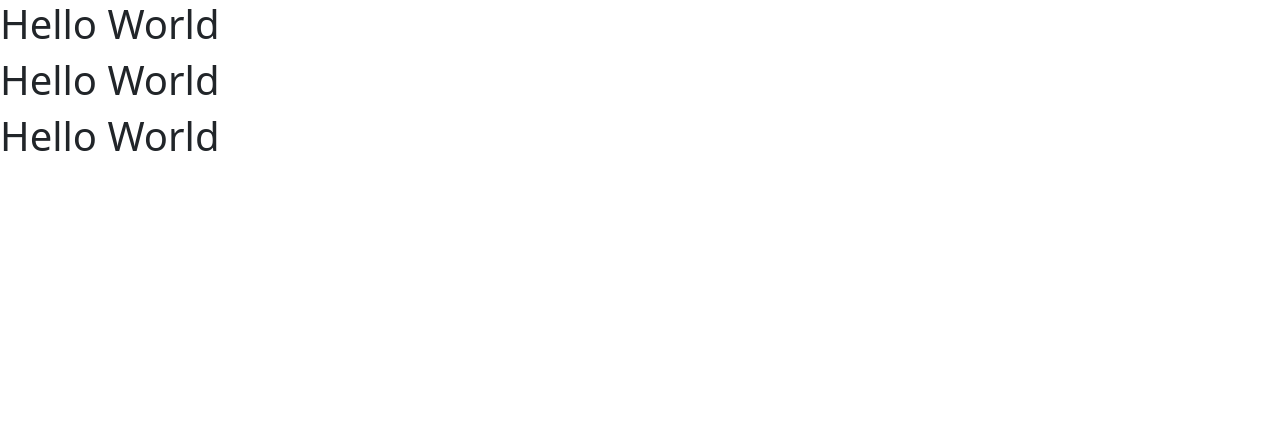
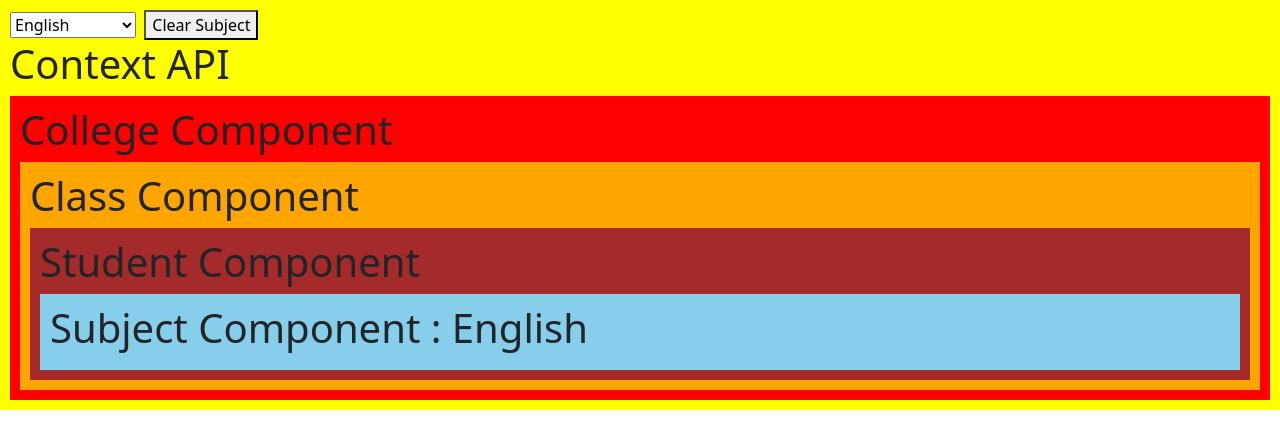
Before and after one commit to Hiii111/-react-code, a React (Vite) app: page / in a window 1280 px wide. Shown: the top 448 px of the page. Built offline with nearby package versions, Linux system fonts and the light colour scheme.

Commit message:
context api

```diff
--- a/src/App.jsx
+++ b/src/App.jsx
@@ -28,6 +28,12 @@
 //   )
 // }
 // export default App;
+
+import { useState } from "react";
+import College from "./College";
+import { SubjectContext } from "./ContextData";
+
+
 
 
 
@@ -129,17 +135,38 @@
 // }
 // export default App;
 
-import React from 'react';
-import TemperatureConverter from './components/TemperatureConverter';
-import UseActionState from './UseActionState';
-import UseId from './UseId';
-import Fragment from './Fragment';
+// import React from 'react';
+// import TemperatureConverter from './components/TemperatureConverter';
+// import UseActionState from './UseActionState';
+// import UseId from './UseId';
+// import Fragment from './Fragment';
 
-function App() {
-  return (
-    <div>
-      <Fragment />
+// function App() {
+//   return (
+//     <div>
+//       <Fragment />
+//     </div>
+//   );
+// }
+// export default App;
+
+function App(){
+  const[subject, setSubject]=useState("English");
+  return(
+    <div style={{backgroundColor: 'yellow', padding: '10px'}}>
+        <SubjectContext.Provider value={subject}>
+          <select value={subject} onChange={(event)=>setSubject(event.target.value)}>
+              <option value="">Select Subject</option>
+              <option value="Hindi">Hindi</option>
+              <option value="English">English</option>
+              <option value="Math">Math</option>
+              <option value="Urdu">Urdu</option>
+          </select> &nbsp;
+          <button onClick={()=>setSubject("")}>Clear Subject</button>
+            <h1>Context API</h1>
+            <College/>
+        </SubjectContext.Provider>
     </div>
-  );
+  )
 }
 export default App;
--- /dev/null
+++ b/src/ClassComponent.jsx
@@ -0,0 +1,11 @@
+import React from 'react'
+import Student from './Student'
+
+export default function ClassComponent() {
+  return (
+    <div style={{backgroundColor: 'orange', padding: '10px'}}>
+      <h1>Class Component</h1>
+      <Student />
+    </div>
+  )
+}
--- /dev/null
+++ b/src/College.jsx
@@ -0,0 +1,11 @@
+import React from 'react'
+import ClassComponent from './ClassComponent'
+
+export default function College() {
+  return (
+    <div style={{backgroundColor: 'red', padding: '10px'}}>
+      <h1>College Component</h1>
+      <ClassComponent />
+    </div>
+  )
+}
--- /dev/null
+++ b/src/ContextData.jsx
@@ -0,0 +1,3 @@
+import { createContext } from "react";
+
+export const SubjectContext = createContext("Math");
--- /dev/null
+++ b/src/Student.jsx
@@ -0,0 +1,11 @@
+import React from 'react'
+import Subject from './Subject'
+
+export default function Student() {
+  return (
+    <div style={{backgroundColor : 'brown', padding: '10px'}}>
+      <h1>Student Component</h1>
+      <Subject />
+    </div>
+  )
+}
--- /dev/null
+++ b/src/Subject.jsx
@@ -0,0 +1,11 @@
+import React, { useContext } from 'react'
+import { SubjectContext } from './ContextData';
+
+export default function Subject() {
+ const subject = useContext(SubjectContext);
+  return (
+    <div style={{backgroundColor : 'skyblue', padding: '10px'}}>
+      <h1>Subject Component : { subject }</h1>
+    </div>
+  )
+}
```
